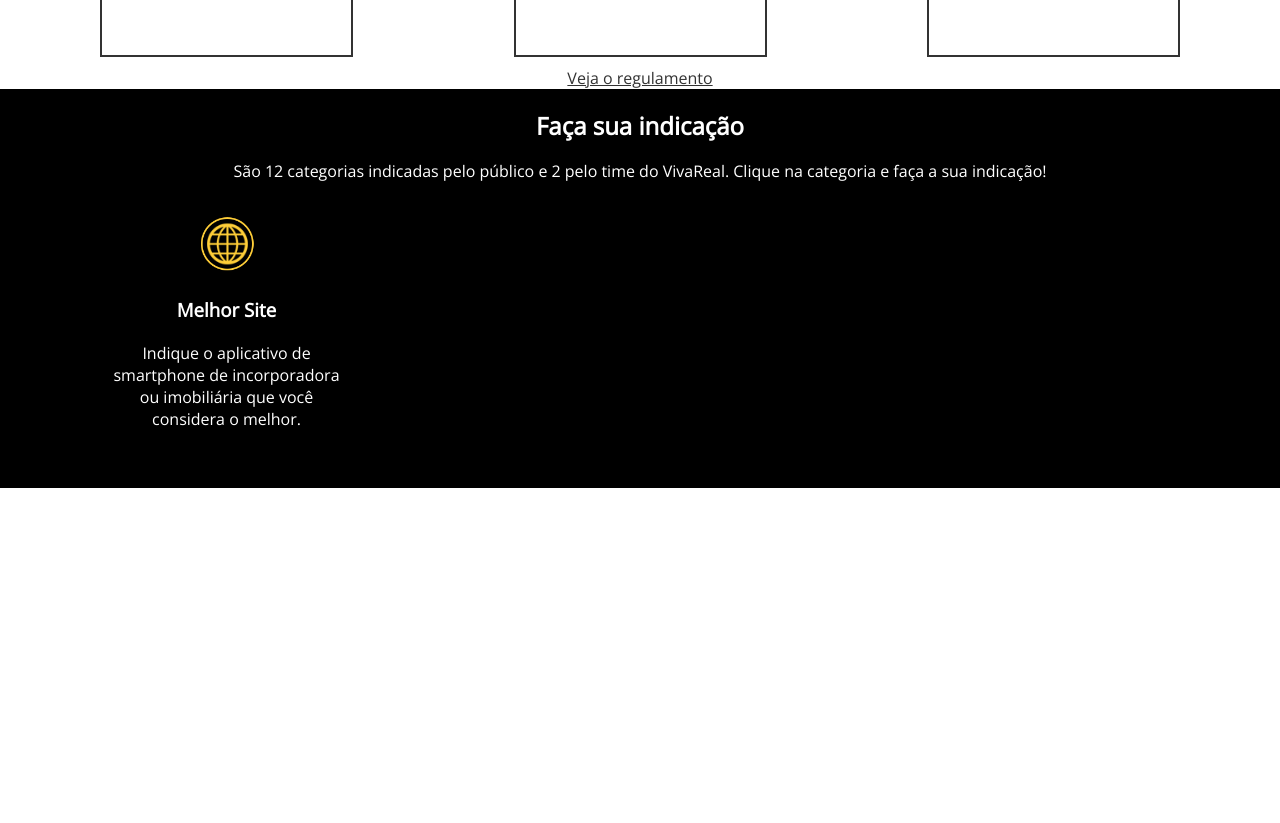
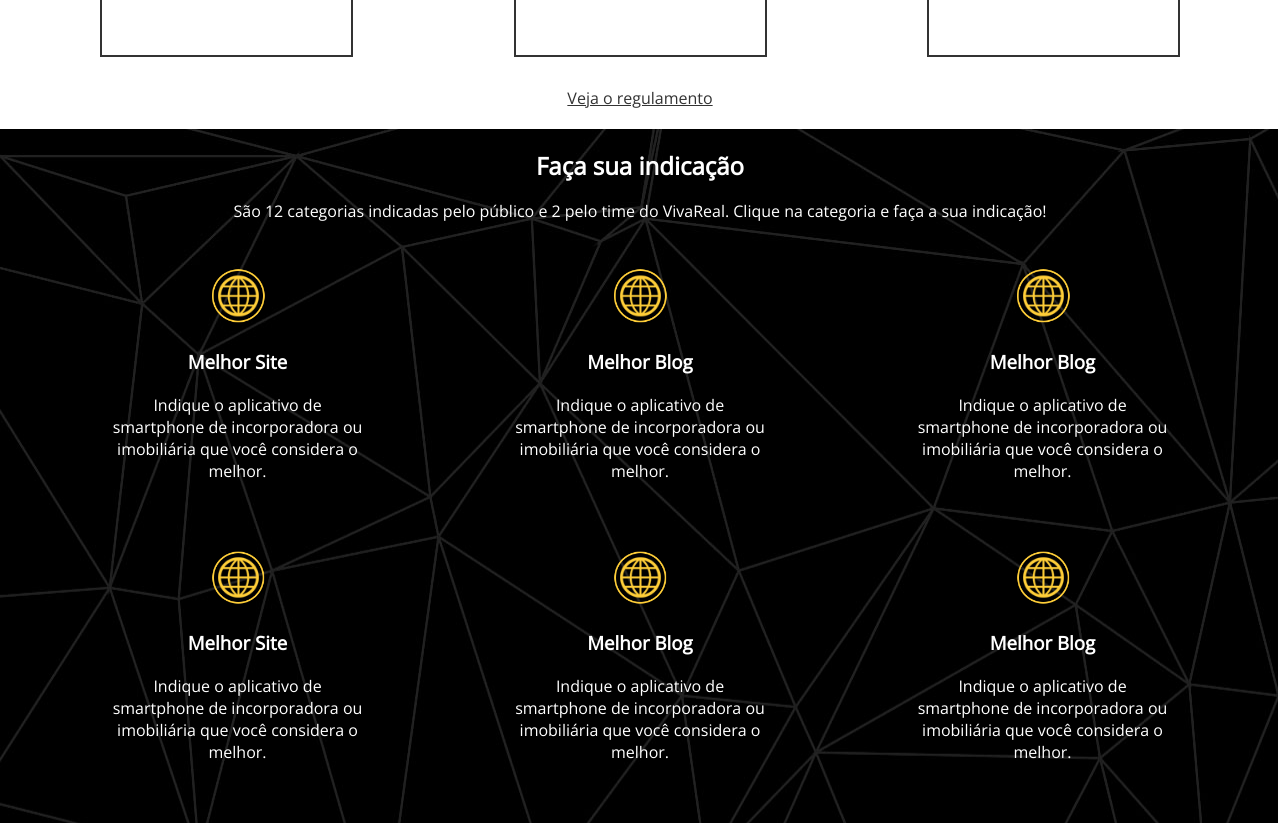
Before and after one commit to whuaman/viva_real, a plain HTML site: page index.html in a window 1280 px wide. Shown: the part 896-1719 px from the top of the page. Before the commit the page ends 1384 px from the top, so only its background shows below. Drawn offline with nearby package versions, Linux system fonts and the light colour scheme.

Commit message:
add effects

```diff
--- a/index.html
+++ b/index.html
@@ -50,8 +50,43 @@
 			</figure>
 			<h3>Melhor Site</h3>
 			<p>Indique o aplicativo de smartphone de incorporadora ou imobiliária que você considera o melhor.
-			</p>
+			</p></div>
+		<div class="categorias_item">
+			<figure>
+				<img src="img/globo.png" alt="">
+			</figure>
+			<h3>Melhor Blog</h3>
+			<p>Indique o aplicativo de smartphone de incorporadora ou imobiliária que você considera o melhor.</p>
 		</div>
+		<div class="categorias_item">
+			<figure>
+				<img src="img/globo.png" alt="">
+			</figure>
+			<h3>Melhor Blog</h3>
+			<p>Indique o aplicativo de smartphone de incorporadora ou imobiliária que você considera o melhor.</p>
+		</div>
+		<div class="categorias_item">
+			<figure>
+				<img src="img/globo.png" alt="">
+			</figure>
+			<h3>Melhor Site</h3>
+			<p>Indique o aplicativo de smartphone de incorporadora ou imobiliária que você considera o melhor.
+			</p></div>
+		<div class="categorias_item">
+			<figure>
+				<img src="img/globo.png" alt="">
+			</figure>
+			<h3>Melhor Blog</h3>
+			<p>Indique o aplicativo de smartphone de incorporadora ou imobiliária que você considera o melhor.</p>
+		</div>
+		<div class="categorias_item">
+			<figure>
+				<img src="img/globo.png" alt="">
+			</figure>
+			<h3>Melhor Blog</h3>
+			<p>Indique o aplicativo de smartphone de incorporadora ou imobiliária que você considera o melhor.</p>
+		</div>
+
 	</div>
 </section>
 </body>
--- a/style.css
+++ b/style.css
@@ -76,7 +76,7 @@ a{
 	display: block;
 	text-align: center;
 	width: 180px;
-	margin: 0 auto;
+	margin: 20px auto;
 }
 section a:hover{
 	color: #fff;
@@ -84,22 +84,31 @@ section a:hover{
 }
 /* lista grande */
 .categorias{
-	background-color: black;
+	background-image: url(img/bg.jpg);
+	background-size: cover;
+	background-repeat: no-repeat;
+
+	/*background-color: black;*/
 	color: #fff;
 	padding: 20px 0px;
 }
 .categorias_lista{
 	max-width: 1100px;
 	margin: 0 auto;
+	display: flex;
+	justify-content: space-between;
+	flex-wrap: wrap;
 }
 .categorias_item{
 	padding: 10px;
-	width: 23%;
+	width: 25%;
 	margin: 10px;
+	border: 2px solid transparent;
 }
 .categorias_item:hover{
 
 	border: 2px solid #ff0;
+
 }
 .categorias_item h3{
 	text-align: center;
```
Also changed, not shown: img/bg.jpg (added).
